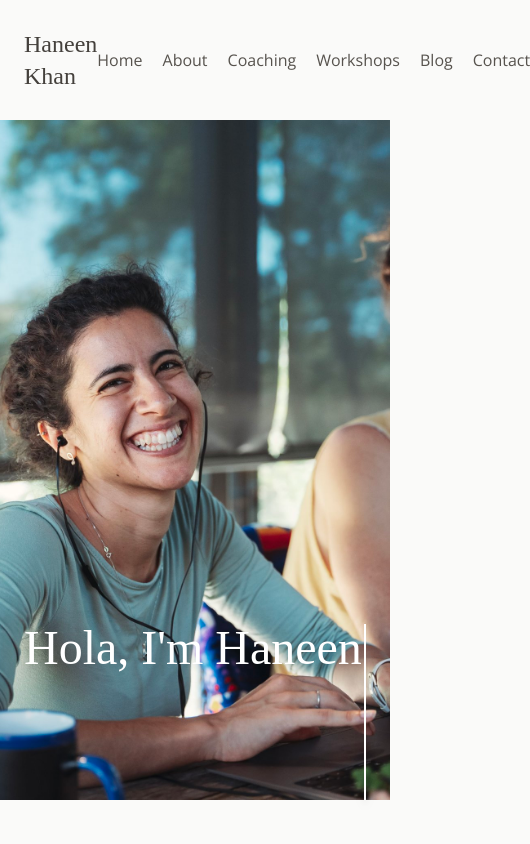
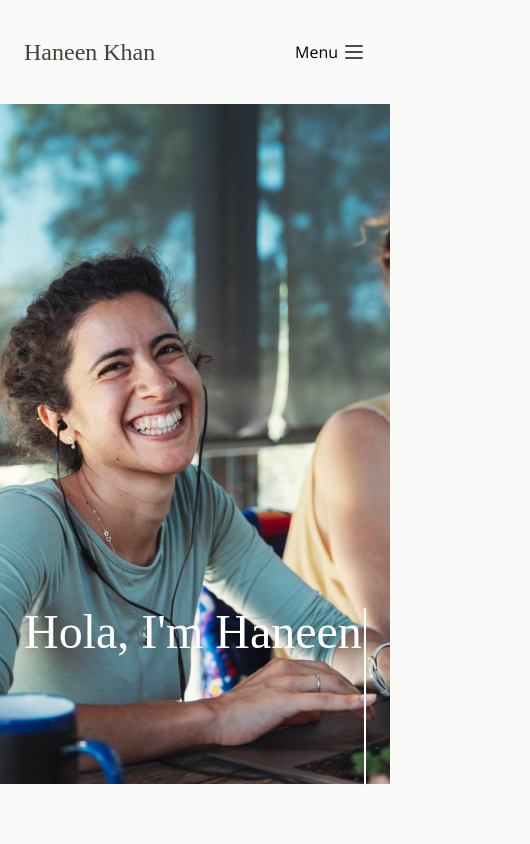
Before and after one commit to alizehkhan/sex-coach, a Next.js app: page /about in a window 390 px wide. Shown: the top 844 px of the page, 530 px wide, since content can reach past the window. Built offline with nearby package versions, Linux system fonts and the light colour scheme; a web font is replaced by a local one.

Commit message:
feat: mobile header

```diff
--- a/app/_components/About.tsx
+++ b/app/_components/About.tsx
@@ -3,12 +3,12 @@ import Link from 'next/link'
 
 const About = () => {
   return (
-    <div className="mt-24 gap-12 bg-stone-100 py-12 px-16 flex rounded-lg justify-between">
+    <div className="mt-24 md:gap-12 gap-4 bg-stone-100 py-12 px-16 flex md:flex-row flex-col rounded-lg justify-between">
       <div className="flex-1">
-        <h2 className="font-serif font-semibold text-6xl text-stone-700 tracking-tight">
+        <h2 className="font-serif font-semibold md:text-6xl text-4xl text-stone-700 tracking-tight">
           Hi deeeears, I&apos;m Haneen.
         </h2>
-        <p className="font-serif text-4xl text-stone-500 mt-4 tracking-tight leading-tight">
+        <p className="font-serif md:text-4xl text-2xl text-stone-500 mt-4 tracking-tight leading-tight">
           👋🏼 My story from Indian lawyer 👩🏻‍💼 to wild sex coach is a real
           head-turner at dinners. 🤭
         </p>
--- a/app/_components/CouplesCoaching.tsx
+++ b/app/_components/CouplesCoaching.tsx
@@ -3,7 +3,7 @@ import Link from 'next/link'
 
 const CouplesCoaching = () => {
   return (
-    <div className="py-12 px-16 bg-stone-100 rounded-lg mt-24 gap-12 flex">
+    <div className="py-12 px-16 bg-stone-100 rounded-lg mt-24 gap-12 flex md:flex-row flex-col">
       <div className="flex-1">
         <h2 className="text-6xl text-stone-700 leading-tight font-serif tracking-tight font-semibold">
           Couples Intimacy Coaching
--- /dev/null
+++ b/app/_components/MobileHeader.tsx
@@ -0,0 +1,77 @@
+'use client'
+
+import { IconMenu2, IconX } from '@tabler/icons-react'
+import Link from 'next/link'
+import { KeyboardEvent, useRef, useState } from 'react'
+
+import MobileNav from './MobileNav'
+
+const MobileHeader = () => {
+  const [isMobileNavOpen, setIsMobileNavOpen] = useState(false)
+  const MobileNavRef = useRef<HTMLDivElement>(null)
+
+  const handleKeyDown = (event: KeyboardEvent<HTMLDivElement>): void => {
+    if (isMobileNavOpen && event.key === 'Tab') {
+      const focusableEls = MobileNavRef.current?.querySelectorAll(
+        'a[href], button:not([disabled]), input:not([disabled]), select:not([disabled]), textarea:not([disabled]), [tabindex]:not([tabindex="-1"])'
+      )
+
+      const firstFocusableEl = focusableEls?.[0] as HTMLElement | undefined
+      const lastFocusableEl = focusableEls?.[focusableEls.length - 1] as
+        | HTMLElement
+        | undefined
+
+      if (event.shiftKey) {
+        if (document.activeElement === firstFocusableEl) {
+          lastFocusableEl?.focus()
+          event.preventDefault()
+        }
+      } else {
+        if (document.activeElement === lastFocusableEl) {
+          firstFocusableEl?.focus()
+          event.preventDefault()
+        }
+      }
+    }
+  }
+
+  return (
+    // eslint-disable-next-line jsx-a11y/no-static-element-interactions
+    <header
+      className={`max-w-[1200px] mx-auto py-7 px-6  ${
+        isMobileNavOpen
+          ? 'h-screen w-screen bg-stone-100'
+          : 'flex items-center justify-between'
+      }`}
+      onKeyDown={handleKeyDown}
+      ref={MobileNavRef}
+    >
+      {!isMobileNavOpen && (
+        <Link href="/" className="font-serif text-2xl text-stone-700">
+          Haneen Khan
+        </Link>
+      )}
+      <button
+        className="flex ml-auto items-center gap-1 bg-transparent py-3"
+        aria-expanded={isMobileNavOpen}
+        aria-controls="primary-menu"
+        onClick={() => setIsMobileNavOpen(!isMobileNavOpen)}
+      >
+        {isMobileNavOpen ? 'Close' : 'Menu'}
+        {isMobileNavOpen ? (
+          <IconX color="#4e4d49" size={24} aria-hidden={true} />
+        ) : (
+          <IconMenu2 color="#4e4d49" size={24} aria-hidden={true} />
+        )}
+      </button>
+      {isMobileNavOpen && (
+        <MobileNav
+          setIsMobileNavOpen={setIsMobileNavOpen}
+          isMobileNavOpen={isMobileNavOpen}
+        />
+      )}
+    </header>
+  )
+}
+
+export default MobileHeader
--- /dev/null
+++ b/app/_components/MobileNav.tsx
@@ -0,0 +1,43 @@
+import Link from 'next/link'
+import { Dispatch, SetStateAction, useEffect } from 'react'
+
+import { LINKS } from './Header'
+
+const MobileNav = ({
+  isMobileNavOpen,
+  setIsMobileNavOpen,
+}: {
+  isMobileNavOpen: boolean
+  setIsMobileNavOpen: Dispatch<SetStateAction<boolean>>
+}) => {
+  useEffect(() => {
+    document.body.style.overflow = 'hidden'
+
+    return () => {
+      document.body.style.overflow = 'visible'
+    }
+  }, [])
+
+  return (
+    <nav>
+      <ul
+        hidden={!isMobileNavOpen}
+        id="primary-menu"
+        className="ml-8 flex flex-col items-start gap-6 text-2xl"
+      >
+        {LINKS.map((link, i) => (
+          <li key={i}>
+            <Link
+              href={link.toLowerCase()}
+              onClick={() => setIsMobileNavOpen(false)}
+            >
+              {link}
+            </Link>
+          </li>
+        ))}
+      </ul>
+    </nav>
+  )
+}
+
+export default MobileNav
--- a/app/layout.tsx
+++ b/app/layout.tsx
@@ -4,6 +4,7 @@ import { Open_Sans } from 'next/font/google'
 
 import Footer from './_components/Footer'
 import Header from './_components/Header'
+import MobileHeader from './_components/MobileHeader'
 
 const openSans = Open_Sans({ subsets: ['latin'] })
 
@@ -21,7 +22,12 @@ export default function RootLayout({
     <html lang="en">
       <body className={`bg-stone-50 ${openSans.className}`}>
         <div className="flex flex-col min-h-screen">
-          <Header />
+          <div className="hidden md:block">
+            <Header />
+          </div>
+          <div className="md:hidden block">
+            <MobileHeader />
+          </div>
           <main className="flex-1">{children}</main>
           <Footer />
         </div>
```
